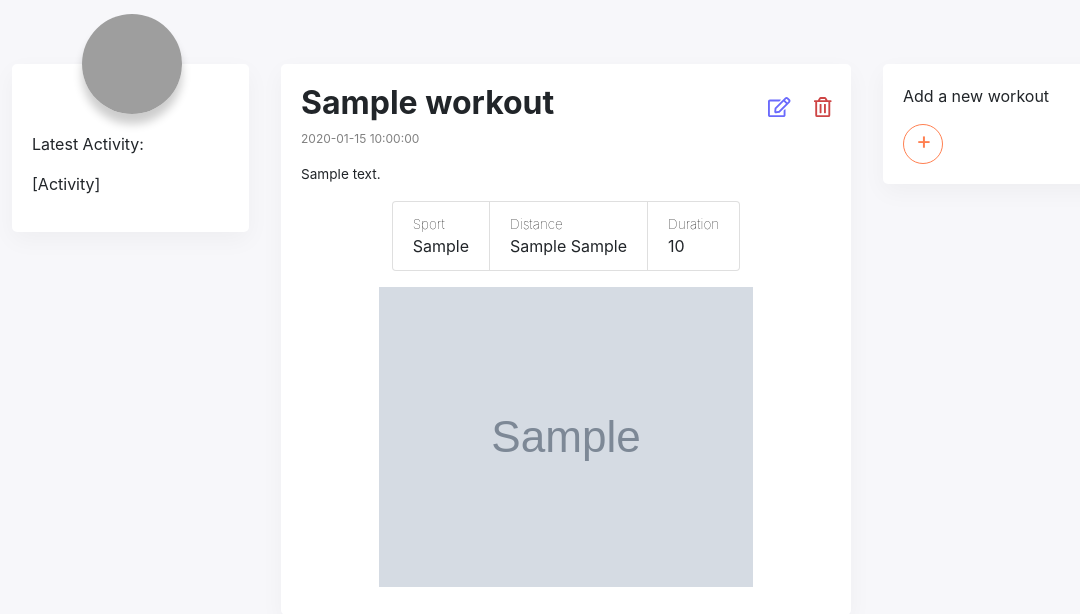
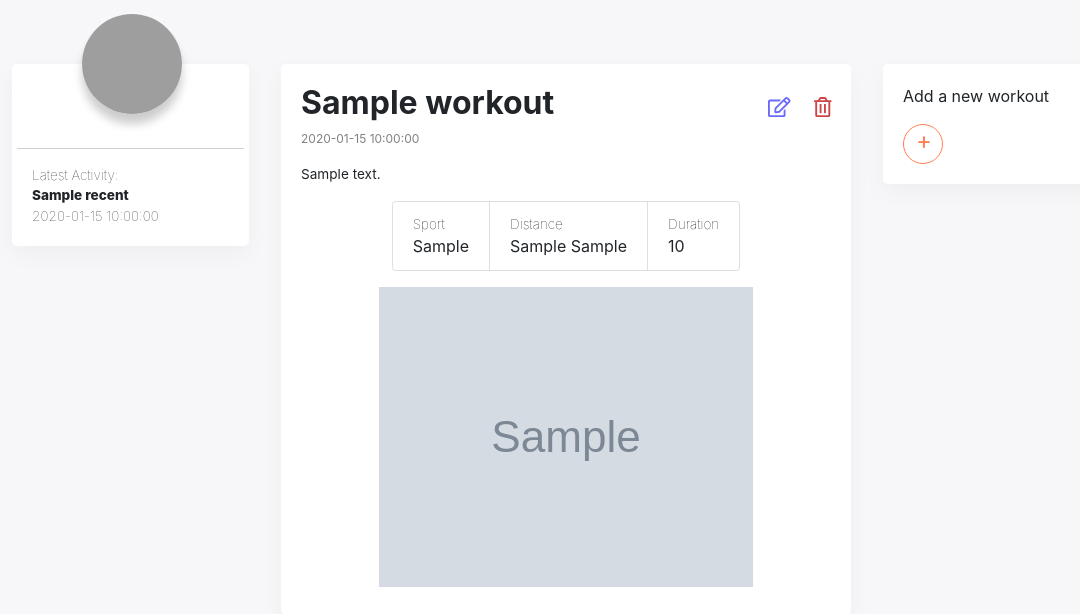
Before and after one commit to pmarre/fitness-tracker, a Flask app: template templates/dashboard.html in a window 1280 px wide. Shown: the part 56-670 px from the top of the page, without its empty margins (74-1154 px from the left). Run offline with Flask 2, Linux system fonts and the light colour scheme; the template is opened without the code that fills it: most values are stand-ins (such as "Sample title", 1, 10 or a date in 2020); grey boxes marked "Sample" are stand-in pictures; some libraries are stand-ins or nearby versions; grey boxes are pictures that could not be loaded.

Commit message:
added a recent workout in profile box

```diff
--- a/app.py
+++ b/app.py
@@ -42,7 +42,9 @@
 def dashboard(user_id):
     workout_dict = mongo.db.workouts.find(
         {'user_id': user_id}).sort([('workout_date', -1)])
-    return render_template("dashboard.html", user=mongo.db.current_users.find_one({'_id': ObjectId(user_id)}), workouts=workout_dict)
+    recent_workout = mongo.db.workouts.find(
+        {'user_id': user_id}).sort([('workout_date', -1)]).limit(1)
+    return render_template("dashboard.html", user=mongo.db.current_users.find_one({'_id': ObjectId(user_id)}), workouts=workout_dict, recent=recent_workout)
 
 
 @app.route('/addworkout/<user_id>', methods=['POST', 'GET'])
--- a/static/css/style.css
+++ b/static/css/style.css
@@ -64,6 +64,11 @@
   box-shadow: 0px 8px 24px rgba(13, 13, 18, 0.04);
 }
 
+.profile-title {
+  text-align: center;
+  border-bottom: 1px #d1d1d1 solid;
+}
+
 .profile-image {
   width: 100px;
   height: 100px;
@@ -76,6 +81,15 @@
   background-position: center;
   background-repeat: no-repeat;
   background-size: cover;
+}
+
+.latest-activity {
+  font-size: 0.85rem;
+  font-weight: 100;
+}
+
+.latest-activity-title {
+  font-weight: 800;
 }
 
 /* WORKOUT BOX */
--- a/templates/addworkout.html
+++ b/templates/addworkout.html
@@ -19,6 +19,7 @@
                 name="workout-duration-h"
                 placeholder="0"
                 step="1"
+                value="0"
               />
               <div class="input-group-append">
                 <span class="input-group-text">h</span>
@@ -34,6 +35,7 @@
                 max="59"
                 placeholder="00"
                 step="1"
+                value="00"
               />
               <div class="input-group-append">
                 <span class="input-group-text">m</span>
@@ -49,6 +51,7 @@
                 max="59"
                 placeholder="00"
                 step="1"
+                value="00"
               />
               <div class="input-group-append">
                 <span class="input-group-text">s</span>
--- a/templates/dashboard.html
+++ b/templates/dashboard.html
@@ -5,10 +5,21 @@
       class="profile-image"
       style="background-image: url({{url_for('file', filename=user['profile_image'])}});"
     ></div>
-    <div class="profile-info mt-5">
-      <h1 class="profile-title">{{user.first_name}} {{user.last_name}}</h1>
-      <p>Latest Activity:</p>
-      <p>[Activity]</p>
+    <div class="profile-info mt-5 row">
+      <h1 class="profile-title col-12 pb-3 no-gutters">
+        {{user.first_name}} {{user.last_name}}
+      </h1>
+      <p class="col-12 pb-0 mt-2 mb-0 latest-activity latest-activity">
+        Latest Activity:
+      </p>
+      {% for x in recent %}
+      <p class="col-12 latest-activity latest-activity-title mb-0 pb-0">
+        {{x.workout_title}}
+      </p>
+      <p class="col-12 latest-activity latest-activity-date mb-0 pb-0">
+        {{x.workout_date}}
+      </p>
+      {% endfor %}
     </div>
   </div>
 
```
Also changed, not shown: templates/profile.html (added).
